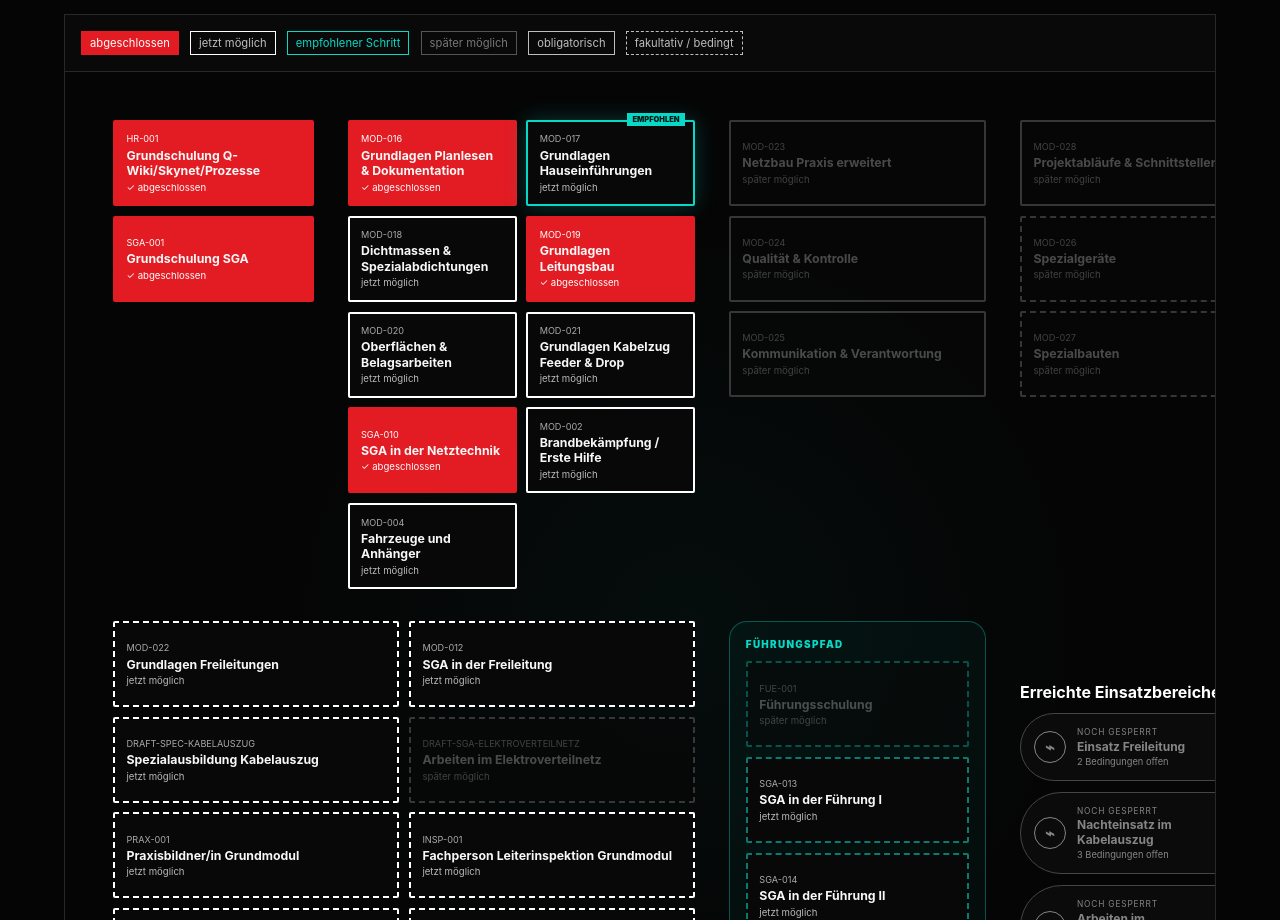
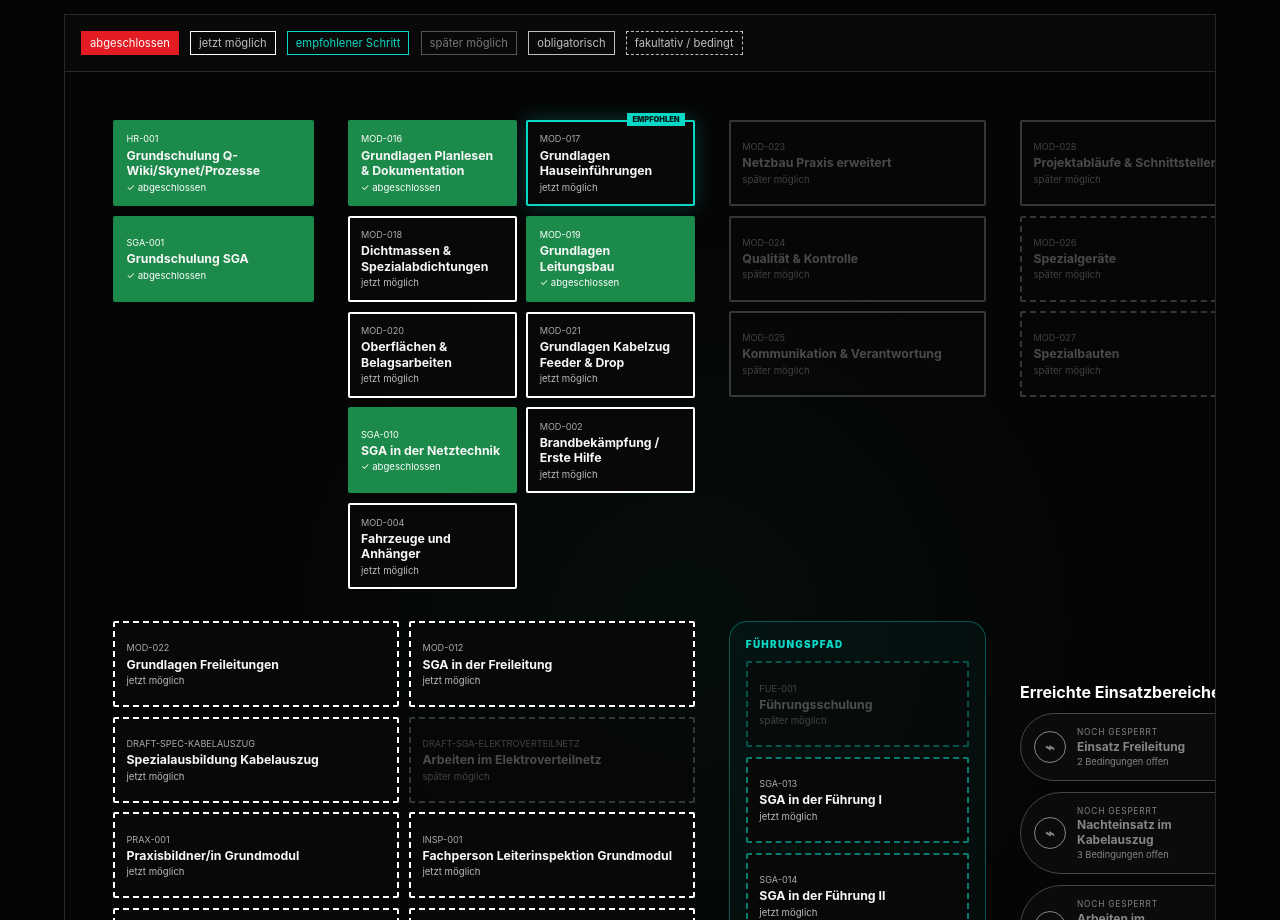
Before and after one commit to MultinetCommunication/mnc-academy-skilltree, a React (Vite) app: page / in a window 1280 px wide. Shown: the part 2340-3260 px from the top of the page. Built offline with nearby package versions, Linux system fonts and the light colour scheme.

Commit message:
Update styles.css

```diff
--- a/src/styles.css
+++ b/src/styles.css
@@ -5,6 +5,7 @@
   --grey: #5a5a5a;
   --amber: #f2a900;
   --alert: #ff3b3b;
+  --success: #1c8a4b;
 }
 * {
   box-sizing: border-box;
@@ -393,8 +394,8 @@ a {
   font-style: normal;
 }
 .node.completed {
-  border-color: var(--red);
-  background: var(--red);
+  border-color: var(--success);
+  background: var(--success);
 }
 .node.completed small,
 .node.completed span {
```
